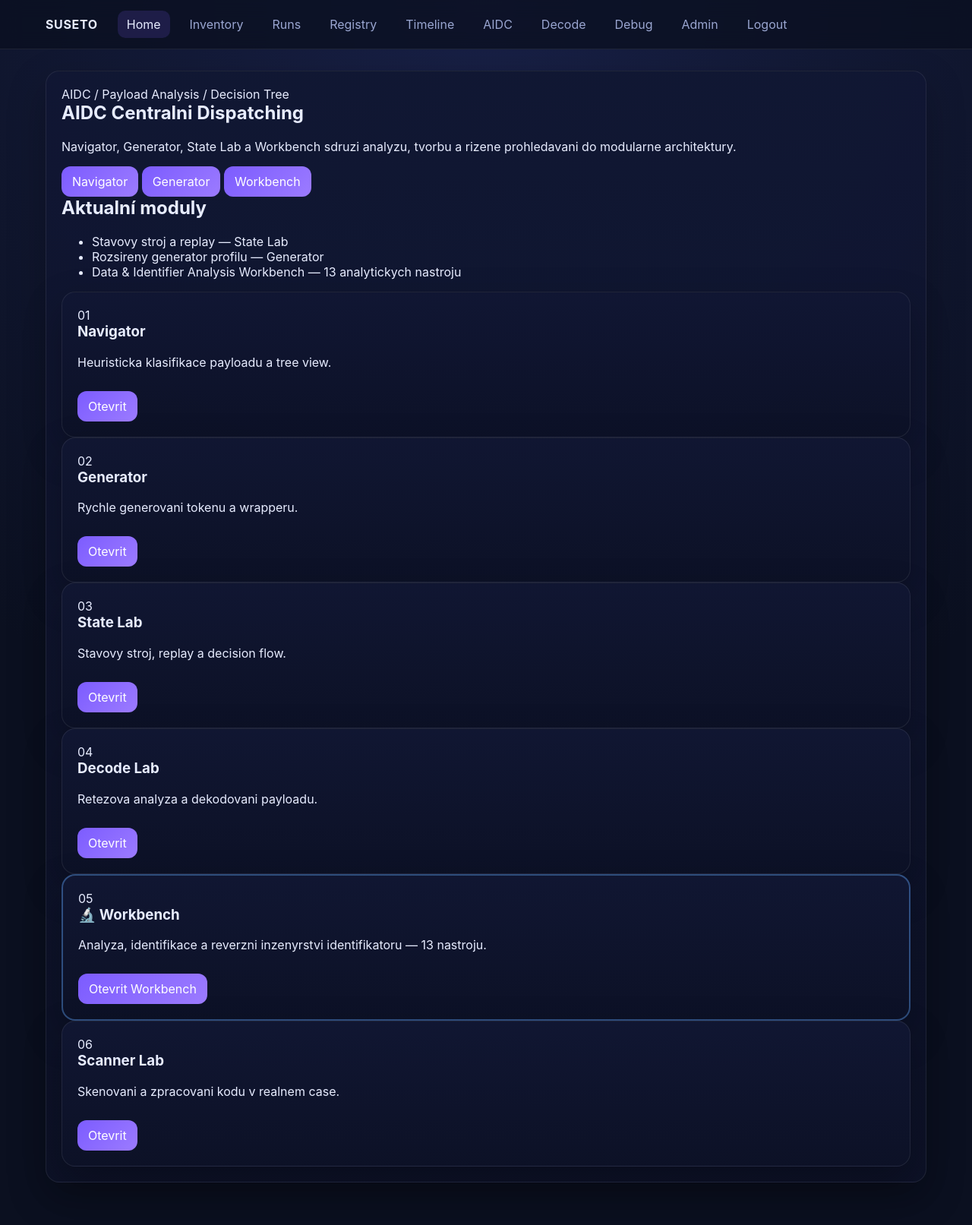
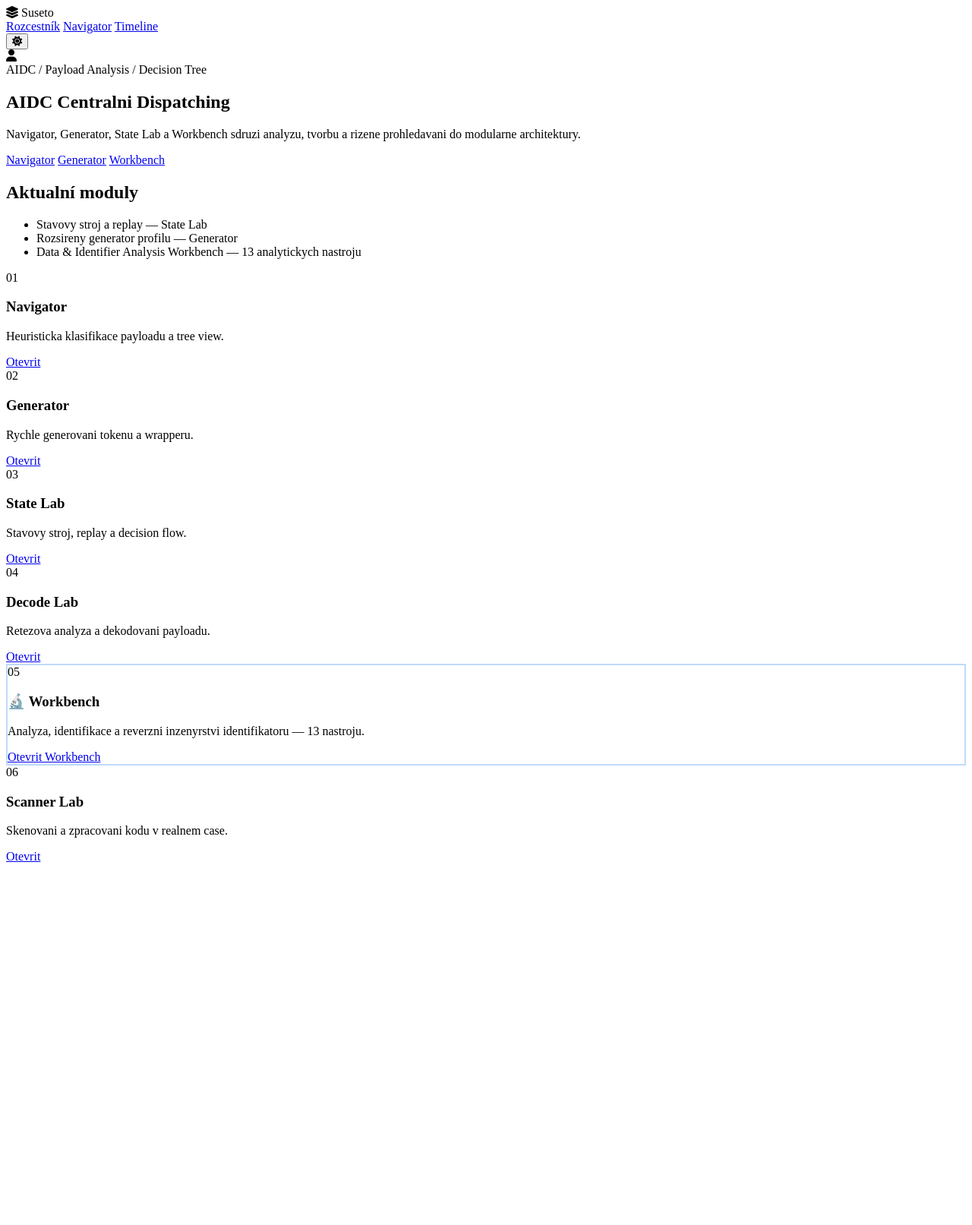
Before and after one commit to suseto-ui/suseto-v2, a Flask app: page / in a window 1280 px wide. Shown: the whole page at 76% size. After the commit the page ends 1135 px from the top, so only its background shows below. Run offline with Flask 3, Linux system fonts and the light colour scheme.

Commit message:
Move timeline_page route to timeline_routes.py and fix layout url_for

```diff
--- a/app.py
+++ b/app.py
@@ -1,206 +1,40 @@
+import sys
 import os
-from flask import Flask, jsonify, render_template, request, session, Response
-from routes.helpers import current_user, require_role, body
+import logging
+from flask import Flask, render_template
 
-# Registrace Blueprintů
-from routes.auth_routes import auth_bp
-from routes.aidc_routes import aidc_bp
-from routes.admin_routes import admin_bp
-from routes.registry_routes import registry_bp
-from routes.timeline_routes import timeline_bp
-from routes.debug_routes import debug_bp
+logging.basicConfig(level=logging.DEBUG)
 
-from services.config import CONFIG
-from services.database import db
+def create_app():
+    app = Flask(__name__)
 
-from services.audit_service import write as audit_write
-from services.auth_service import verify
+    # Import Blueprintů
+    from routes.core_routes import core_bp
+    from routes.timeline_routes import timeline_bp
 
-# Vytvoření aplikace
-app = Flask(__name__, template_folder="templates", static_folder="static")
-app.config["TEMPLATES_AUTO_RELOAD"] = True
-app.secret_key = CONFIG["SECRET_KEY"]
+    # Registrace Blueprintů
+    app.register_blueprint(core_bp)
+    app.register_blueprint(timeline_bp)
 
-# Konfigurace Flask-SQLAlchemy
-app.config["SQLALCHEMY_DATABASE_URI"] = CONFIG.get("DATABASE_URI", "sqlite:///suseto.db")
-app.config["SQLALCHEMY_TRACK_MODIFICATIONS"] = False
-db.init_app(app)
-application = app
+    @app.route("/")
+    def home():
+        return render_template("pages/rozcestnik.html")
 
-# Registrace Blueprintů
-app.register_blueprint(auth_bp)
-app.register_blueprint(aidc_bp)
-app.register_blueprint(admin_bp)
-app.register_blueprint(registry_bp)
-app.register_blueprint(timeline_bp)
-app.register_blueprint(debug_bp)
+    @app.route("/navigator")
+    def navigator():
+        return render_template("pages/navigator.html")
 
-# Zaregistrování Workbench přes specifickou funkci
-from services.workbench_routes import register_workbench
-register_workbench(app)
+    @app.errorhandler(404)
+    def page_not_found(e):
+        return render_template('pages/rozcestnik.html', error_message="Stránka nenalezena (404)."), 404
 
+    @app.errorhandler(500)
+    def internal_server_error(e):
+        return render_template('pages/rozcestnik.html', error_message="Interní chyba serveru (500)."), 500
 
-# Globální Error Handlery (aby na uživatele nepadaly syrové tracebacky)
-@app.errorhandler(404)
-def page_not_found(e):
-    return render_template('pages/rozcestnik.html', error_message="Stránka nenalezena (404)."), 404
+    return app
 
-@app.errorhandler(500)
-def internal_server_error(e):
-    return render_template('pages/rozcestnik.html', error_message="Interní chyba serveru (500)."), 500
-
-
-# -------------------------------------------------------------
-# FRONTEND UI STRÁNKY
-# -------------------------------------------------------------
-
-@app.route("/")
-def home():
-    return render_template("pages/rozcestnik.html")
-
-@app.route("/navigator")
-def navigator():
-    return render_template("pages/navigator.html")
-
-@app.route("/generator")
-def generator():
-    return render_template("pages/generator.html")
-
-@app.route("/legacy-lab")
-def legacy_lab():
-    return render_template("pages/legacylab.html")
-
-@app.route("/state-lab")
-def state_lab():
-    return render_template("pages/statelab.html")
-
-@app.route("/aidc-studio")
-def aidc_studio():
-    return render_template("pages/aidcstudio.html")
-
-@app.route("/login")
-def login_page():
-    return render_template(
-        "pages/login.html",
-        admin_username=CONFIG.get("ADMIN_USERNAME"),
-        admin_password=CONFIG.get("DEFAULT_ADMIN_PASSWORD"),
-    )
-
-@app.route("/admin")
-def admin_page():
-    return render_template("pages/admin.html")
-
-@app.route("/profile")
-def profile_page():
-    return render_template("pages/profile.html")
-
-@app.route("/decode-lab")
-def decode_lab():
-    return render_template("pages/decodelab.html")
-
-@app.route("/locations")
-def locations_page():
-    return render_template("pages/locations.html")
-
-@app.route("/status")
-def status_page():
-    return render_template("pages/status.html")
-
-@app.route("/expected-audit")
-def expected_audit_page():
-    return render_template("pages/expectedaudit.html")
-
-@app.route("/mobile")
-def mobile_page():
-    return render_template("pages/mobile.html")
-
-@app.route("/debug")
-def debug_page():
-    return render_template("pages/debug.html")
-
-@app.route("/edu")
-def edu_page():
-    return render_template("pages/edu.html")
-
-@app.route("/inventory")
-def inventory_page():
-    return render_template("pages/inventory.html")
-
-@app.route("/insight-lab")
-def insight_lab():
-    return render_template("pages/insightlab.html")
-
-@app.route("/label-designer")
-def label_designer():
-    return render_template("pages/labeldesigner.html")
-
-@app.route("/backup-center")
-def backup_center():
-    return render_template("pages/backupcenter.html")
-
-@app.route("/transform-lab")
-def transform_lab():
-    return render_template("pages/transformlab.html")
-
-@app.route("/dashboard")
-def dashboard():
-    return render_template("pages/dashboard.html")
-
-@app.route("/registry")
-def registry():
-    return render_template("pages/registry.html")
-
-@app.route("/label-profiles")
-def label_profiles():
-    return render_template("pages/labelprofiles.html")
-
-@app.route("/aidc-batch")
-def aidc_batch():
-    return render_template("pages/aidcbatch.html")
-
-@app.route("/scanner-lab")
-def scanner_lab():
-    return render_template("pages/scannerlab.html")
-
-@app.route("/auth-lab")
-def auth_lab():
-    return render_template("pages/authlab.html")
-
-@app.route("/runs")
-def runs_page():
-    return render_template("pages/runs.html")
-
-
-# -------------------------------------------------------------
-# HLAVNÍ GLOBÁLNÍ API (které zůstaly v app.py)
-# -------------------------------------------------------------
-
-@app.get("/api/v1/auth/me")
-def auth_me():
-    return jsonify({"user": current_user()})
-
-@app.post("/api/v1/auth/login")
-def auth_login():
-    data = body()
-    user = verify(data.get("username"), data.get("password"))
-    if not user:
-        return jsonify({"error": "Neplatné přihlášení."}), 401
-
-    session["username"] = user["username"]
-    session["role"] = user["role"]
-    audit_write("login", user["username"], user["role"])
-
-    return jsonify({"user": user})
-
-@app.post("/api/v1/auth/logout")
-def auth_logout():
-    audit_write("logout", session.get("username", "anonymous"), "")
-    session.clear()
-    return jsonify({"ok": True})
-
-# Vytvoření DB tabulek, pokud neexistují
-with app.app_context():
-    db.create_all()
+app = create_app()
 
 if __name__ == "__main__":
-    app.run(debug=True)
+    app.run(host="0.0.0.0", port=5000, debug=True)
--- a/templates/layout.html
+++ b/templates/layout.html
@@ -1,140 +1,41 @@
 <!DOCTYPE html>
-<html lang="cs">
+<html lang="cs" data-theme="light">
 <head>
-    <meta charset="UTF-8" />
-    <meta name="viewport" content="width=device-width, initial-scale=1.0" />
-    <title>{% block title %}Suseto{% endblock %}</title>
-    <style>
-        :root {
-            color-scheme: dark;
-            --bg: #0b1020;
-            --panel: #111733;
-            --panel-soft: #182046;
-            --text: #e7ecff;
-            --muted: #9aa6d1;
-            --line: rgba(255,255,255,0.08);
-            --accent: #7c5cff;
-            --accent-2: #44d7b6;
-        }
-        * { box-sizing: border-box; }
-        body {
-            margin: 0;
-            font-family: Inter, system-ui, -apple-system, BlinkMacSystemFont, "Segoe UI", sans-serif;
-            background: radial-gradient(circle at top, #182046 0%, var(--bg) 60%);
-            color: var(--text);
-        }
-        header {
-            position: sticky;
-            top: 0;
-            backdrop-filter: blur(12px);
-            background: rgba(11, 16, 32, 0.78);
-            border-bottom: 1px solid var(--line);
-            z-index: 10;
-        }
-        .nav {
-            max-width: 1200px;
-            margin: 0 auto;
-            padding: 14px 20px;
-            display: flex;
-            gap: 14px;
-            align-items: center;
-            flex-wrap: wrap;
-        }
-        .brand {
-            font-weight: 700;
-            letter-spacing: 0.04em;
-            margin-right: 12px;
-        }
-        .nav a {
-            color: var(--muted);
-            text-decoration: none;
-            padding: 8px 12px;
-            border-radius: 10px;
-            transition: 0.2s ease;
-        }
-        .nav a:hover,
-        .nav a.active {
-            background: rgba(124, 92, 255, 0.16);
-            color: var(--text);
-        }
-        main {
-            max-width: 1200px;
-            margin: 0 auto;
-            padding: 28px 20px 56px;
-        }
-        .card {
-            background: linear-gradient(180deg, rgba(17, 23, 51, 0.96), rgba(13, 18, 39, 0.96));
-            border: 1px solid var(--line);
-            border-radius: 18px;
-            padding: 20px;
-            box-shadow: 0 20px 50px rgba(0,0,0,0.25);
-        }
-        h1, h2, h3 { margin-top: 0; }
-        .muted { color: var(--muted); }
-        .grid {
-            display: grid;
-            grid-template-columns: repeat(auto-fit, minmax(240px, 1fr));
-            gap: 16px;
-        }
-        .btn {
-            display: inline-block;
-            padding: 10px 14px;
-            border-radius: 12px;
-            background: linear-gradient(135deg, var(--accent), #9c7bff);
-            color: white;
-            text-decoration: none;
-            border: none;
-            cursor: pointer;
-        }
-        .btn.secondary {
-            background: rgba(255,255,255,0.08);
-            color: var(--text);
-        }
-        table {
-            width: 100%;
-            border-collapse: collapse;
-            overflow: hidden;
-            border-radius: 14px;
-        }
-        th, td {
-            text-align: left;
-            padding: 10px 12px;
-            border-bottom: 1px solid var(--line);
-        }
-        th { color: var(--muted); font-weight: 600; }
-        .pill {
-            display: inline-flex;
-            align-items: center;
-            gap: 6px;
-            padding: 6px 10px;
-            border-radius: 999px;
-            background: rgba(68, 215, 182, 0.12);
-            color: var(--accent-2);
-            font-size: 0.9rem;
-        }
-        .spaced { display: flex; gap: 12px; flex-wrap: wrap; align-items: center; }
-    </style>
+    <meta charset="UTF-8">
+    <meta name="viewport" content="width=device-width, initial-scale=1.0">
+    <title>Suseto</title>
+    <link rel="stylesheet" href="{{ url_for('static', filename='css/style.css') }}">
+    <link rel="stylesheet" href="https://cdnjs.cloudflare.com/ajax/libs/font-awesome/6.0.0/css/all.min.css">
+    {% block extra_css %}{% endblock %}
 </head>
 <body>
-    <header>
-        <nav class="nav">
-            <div class="brand">SUSETO</div>
-            <a href="{{ url_for('home') }}"{% if request.path == '/' %} class="active"{% endif %}>Home</a>
-            <a href="{{ url_for('inventory_page') }}"{% if request.path == '/inventory' %} class="active"{% endif %}>Inventory</a>
-            <a href="{{ url_for('runs_page') }}"{% if request.path == '/runs' %} class="active"{% endif %}>Runs</a>
-            <a href="{{ url_for('registry') }}"{% if request.path == '/registry' %} class="active"{% endif %}>Registry</a>
-            <a href="{{ url_for('timeline_page') }}"{% if request.path == '/timeline' %} class="active"{% endif %}>Timeline</a>
-            <a href="{{ url_for('aidc_page') }}"{% if request.path == '/aidc' %} class="active"{% endif %}>AIDC</a>
-            <a href="{{ url_for('decode_page') }}"{% if request.path == '/decode' %} class="active"{% endif %}>Decode</a>
-            <a href="{{ url_for('debug_page') }}"{% if request.path == '/debug' %} class="active"{% endif %}>Debug</a>
-            <a href="{{ url_for('admin_page') }}"{% if request.path == '/admin' %} class="active"{% endif %}>Admin</a>
-            <a href="{{ url_for('logout') }}">Logout</a>
-        </nav>
-    </header>
-    <main>
-        <div class="card">
-            {% block content %}{% endblock %}
+    <nav class="navbar">
+        <div class="nav-brand">
+            <i class="fas fa-layer-group"></i>
+            Suseto
         </div>
+        <div class="nav-links">
+            <a href="{{ url_for('home') }}"{% if request.path == '/' %} class="active"{% endif %}>Rozcestník</a>
+            <a href="{{ url_for('navigator') }}"{% if request.path == '/navigator' %} class="active"{% endif %}>Navigator</a>
+            <a href="{{ url_for('timeline.timeline_page') }}"{% if request.path == '/timeline' %} class="active"{% endif %}>Timeline</a>
+        </div>
+        <div class="nav-controls">
+            <button class="theme-toggle" id="themeToggle" aria-label="Přepnout motiv">
+                <i class="fas fa-sun"></i>
+            </button>
+            <div class="user-menu">
+                <div class="user-avatar">
+                    <i class="fas fa-user"></i>
+                </div>
+            </div>
+        </div>
+    </nav>
+
+    <main class="main-content">
+        {% block content %}{% endblock %}
     </main>
+
+    <script src="{{ url_for('static', filename='js/theme.js') }}"></script>
+    {% block extra_js %}{% endblock %}
 </body>
 </html>
```
Also changed, not shown: routes/core_routes.py (+2 -30 lines), routes/timeline_routes.py (+5 -151 lines).
